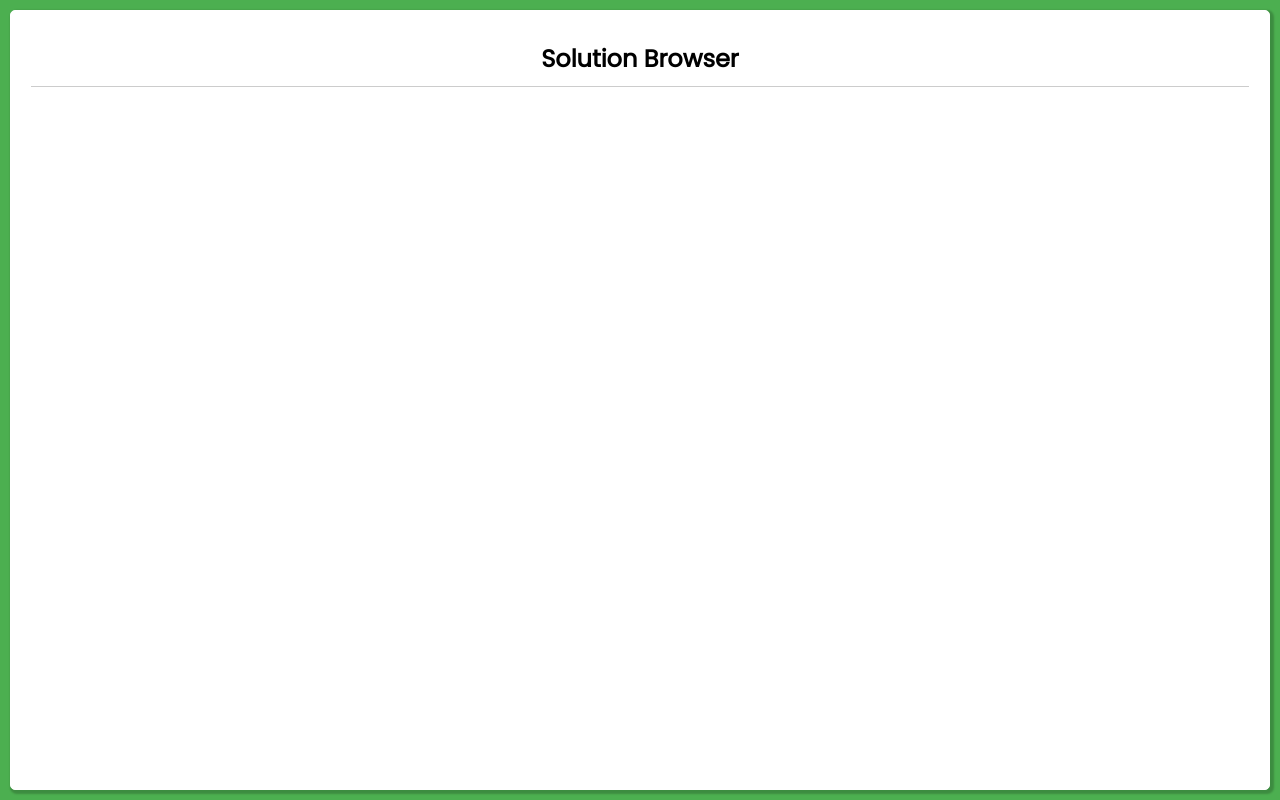
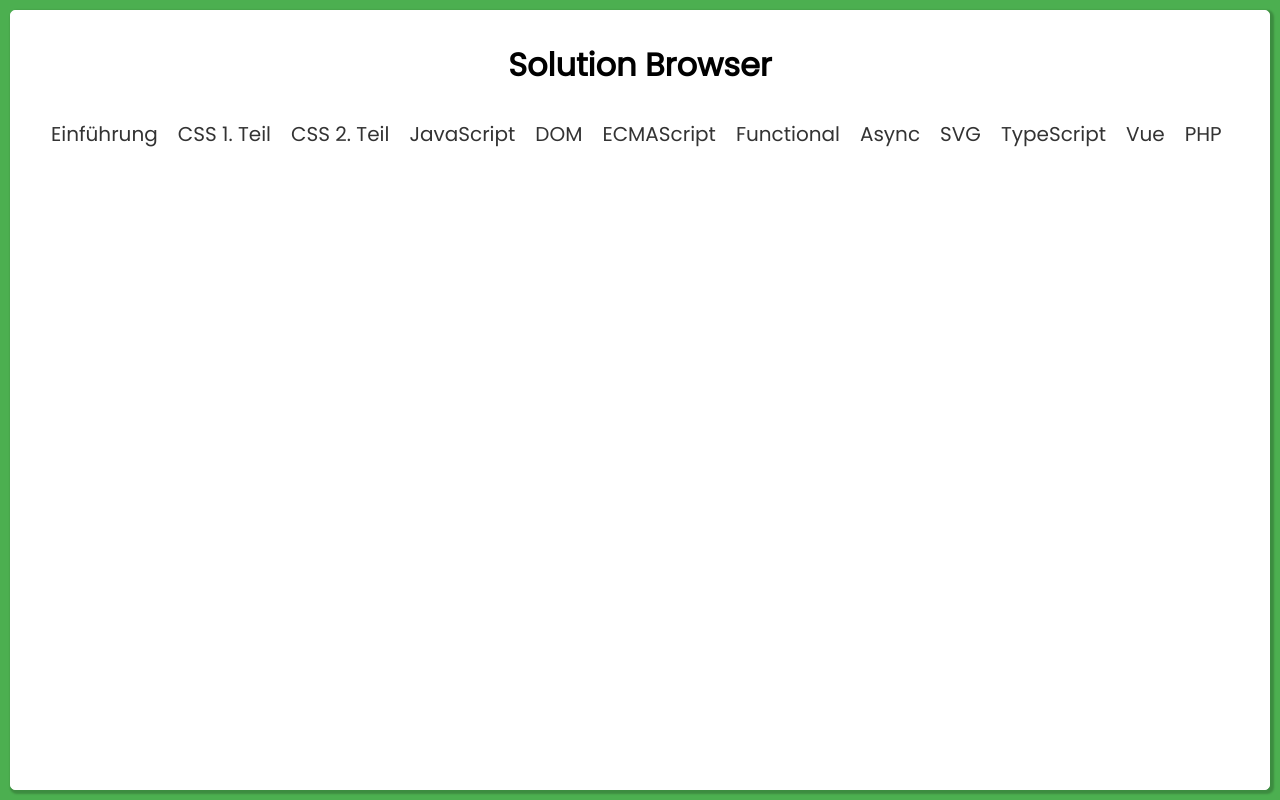
Before and after one commit to agrgic97/webengineering_homepage, a Vue app in the folder solution_browser/: page / in a window 1280 px wide. Built offline with nearby package versions, Linux system fonts and the light colour scheme.

Commit message:
mobile navigation changes and added routing

```diff
--- a/solution_browser/package.json
+++ b/solution_browser/package.json
@@ -12,7 +12,7 @@
     "@fortawesome/vue-fontawesome": "^3.0.0-5",
     "esbuild": "^0.14.10",
     "vue": "^3.2.25",
-    "vue-router": "^3.5.3",
+    "vue-router": "^4.0.12",
     "vuex": "^4.0.2"
   },
   "devDependencies": {
--- /dev/null
+++ b/solution_browser/router/index.js
@@ -0,0 +1,17 @@
+import { createWebHistory,createRouter } from "vue-router"
+import Home from "../views/Home.vue"
+
+const routes = [
+    {
+        path: '/',
+        name: 'Home',
+        component: Home
+    }
+]
+
+const router = createRouter({
+    history: createWebHistory(),
+    routes
+})
+
+export default router;
--- a/solution_browser/router/router.js
+++ /dev/null
@@ -1 +0,0 @@
-import VueRouter from "vue-router";
--- a/solution_browser/src/App.vue
+++ b/solution_browser/src/App.vue
@@ -6,7 +6,7 @@
     name: 'App',
     components: {
       Header,
-      MobileNavigation
+      MobileNavigation,
     },
     data() {
       return {
@@ -52,7 +52,7 @@
   <div class="app">
     <MobileNavigation :navList="navList"></MobileNavigation>
     <div class="content" :class="showNav ? 'open' : ''">
-      <Header :showIcon="isMobile()" :showNav="showNav" @slide-content="slideContent()"></Header>
+      <Header :mobile="isMobile()" :navList="navList" :showNav="showNav" @slide-content="slideContent()"></Header>
     </div>
   </div>
 </template>
@@ -74,11 +74,14 @@
     background-color: #4CAF50;
     font-family: 'Poppins', sans-serif;
     font-size: 1rem;
+    overflow-x: hidden;
+    height: 100vh;
+    width: 100%;
   }
 
   .app {
     padding: 10px;
-    height: calc(100vh - 20px);
+    min-height: calc(100vh - 20px);
     width: 100%;
     position: relative;
   }
@@ -86,7 +89,7 @@
   .content {
     padding: 20px;
     background-color: white;
-    height: calc(100vh - 20px);
+    min-height: calc(100vh - 20px);
     width: 100%;
     border: 1px solid white;
     border-radius: 5px;
@@ -98,4 +101,29 @@
   .open {
     transform: translateX(150px);
   }
+
+  /* */
+
+  /* width */
+  ::-webkit-scrollbar {
+    height: 5px;
+    width: 8px;
+  }
+
+  /* Track */
+  ::-webkit-scrollbar-track {
+    background: #f1f1f1;
+    border-radius: 10px;
+  }
+
+  /* Handle */
+  ::-webkit-scrollbar-thumb {
+    background: #888;
+    border-radius: 10px;
+  }
+
+  /* Handle on hover */
+  ::-webkit-scrollbar-thumb:hover {
+    background: #555;
+  }
 </style>
--- /dev/null
+++ b/solution_browser/src/components/DesktopNavigation.vue
@@ -0,0 +1,41 @@
+<template>
+  <div class="navigation">
+    <div class="navItem" v-for="item in navList"><a>{{ item.valueOf() }}</a></div>
+  </div>
+</template>
+
+<script>
+export default {
+  name: "DesktopNavigation",
+  props: {
+      navList: Array
+  }
+}
+</script>
+
+<style scoped>
+  .navigation {
+    overflow-x: auto;
+    overflow-y: hidden;
+    white-space: nowrap;
+    margin-top: 20px;
+  }
+
+  .navItem {
+    display: inline-block;
+    padding: 10px;
+    font-size: 1.25rem;
+    color: #333333;
+  }
+
+  .navItem a {
+    display: block;
+  }
+
+  .navItem a:hover, .navItem a:active {
+    transform: scale(1.05);
+    font-weight: bold;
+    color: #528545;
+  }
+
+</style>
--- a/solution_browser/src/components/Header.vue
+++ b/solution_browser/src/components/Header.vue
@@ -1,17 +1,24 @@
 <template>
   <div class="header">
-    <font-awesome-icon v-if="showIcon" class="icon" :icon="['fas', showNav ? 'times' : 'bars']" @click="$emit('slide-content')"></font-awesome-icon>
-    <span class="title">Solution Browser</span>
+    <font-awesome-icon v-if="mobile" class="icon" :icon="['fas', showNav ? 'times' : 'bars']" @click="$emit('slide-content')"></font-awesome-icon>
+    <span class="title" :style="mobile ? '' : 'font-size: 2rem'">Solution Browser</span>
+    <DesktopNavigation :navList="navList" v-if="!mobile"></DesktopNavigation>
   </div>
 </template>
 
 <script>
+  import DesktopNavigation from "./DesktopNavigation.vue";
+
   export default {
     name: "Header",
-    props: [
-        'showIcon',
-        'showNav'
-    ]
+    components: {
+      DesktopNavigation
+    },
+    props: {
+      mobile: Boolean,
+      showNav: Boolean,
+      navList: Array
+    }
   }
 </script>
 
@@ -19,7 +26,6 @@
 
   .header {
     text-align: center;
-    border-bottom: 1px solid #ccc;
     padding: 10px;
   }
 
--- a/solution_browser/src/components/MobileNavigation.vue
+++ b/solution_browser/src/components/MobileNavigation.vue
@@ -1,5 +1,6 @@
 <template>
   <div class="navigation">
+    <div class="home"><a>Home<font-awesome-icon class="icon" icon="home"></font-awesome-icon></a></div>
     <div class="navItem" v-for="item in navList"><a>{{ item.valueOf() }}</a></div>
   </div>
 </template>
@@ -20,15 +21,35 @@ export default {
     margin-top: 25px;
   }
 
-  .navItem {
+  .navItem, .home {
     padding: 10px;
     width: 210px;
     border-radius: 5px;
   }
 
-  .navItem:hover, .navItem:active {
-    background-color: #528545;
+  .home {
+    margin-bottom: 10px;
+    background-color: #333333;
+  }
+
+  .home:hover, .home:active {
+    transform: scale(1.05);
+  }
+
+  .navItem a {
+    display: block;
+  }
+
+  .navItem a:hover, .navItem a:active {
     font-weight: bold;
     transform: scale(1.05);
   }
+
+  .navItem:hover, .navItem:active {
+    background-color: #528545;
+  }
+
+  .icon {
+    margin-left: 5px;
+  }
 </style>
--- a/solution_browser/src/main.js
+++ b/solution_browser/src/main.js
@@ -2,20 +2,22 @@ import { createApp } from 'vue'
 import App from './App.vue'
 
 import store from '../store/store'
+import router from "../router"
 
-import { library } from "@fortawesome/fontawesome-svg-core";
-import { FontAwesomeIcon } from "@fortawesome/vue-fontawesome";
-import { faBars } from "@fortawesome/free-solid-svg-icons";
-import { faTimes } from "@fortawesome/free-solid-svg-icons";
+import { library } from "@fortawesome/fontawesome-svg-core"
+import { FontAwesomeIcon } from "@fortawesome/vue-fontawesome"
+import { faBars } from "@fortawesome/free-solid-svg-icons"
+import { faTimes } from "@fortawesome/free-solid-svg-icons"
+import { faHome } from "@fortawesome/free-solid-svg-icons"
 
-library.add(faBars);
-library.add(faTimes);
-
-
+library.add(faBars)
+library.add(faTimes)
+library.add(faHome)
 
 const app = createApp(App)
 
 app.use(store)
+app.use(router)
 
 app.component('font-awesome-icon', FontAwesomeIcon)
 
--- /dev/null
+++ b/solution_browser/views/Home.vue
@@ -0,0 +1,13 @@
+<template>
+
+</template>
+
+<script>
+export default {
+  name: "Home"
+}
+</script>
+
+<style scoped>
+
+</style>
```
Also changed, not shown: 1 other file (tests, documents, lock files or other folders).
